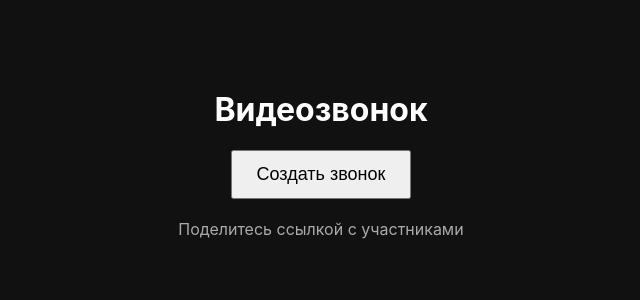
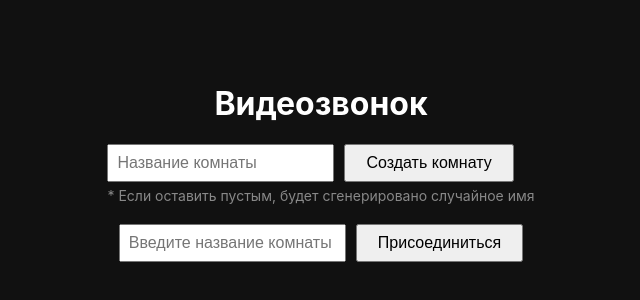
Before and after one commit to k-kulich/fora_test_task, a React (Vite) app in the folder frontend/: page / in a window 1280 px wide. Shown: the part 238-538 px from the top of the page, without its empty margins (319-959 px from the left). Built offline with nearby package versions, Linux system fonts and the light colour scheme.

Commit message:
named rooms working 1

```diff
--- a/frontend/src/App.jsx
+++ b/frontend/src/App.jsx
@@ -1,4 +1,4 @@
-import React from 'react';
+import React, { useState } from 'react';
 import { Routes, Route, Navigate } from 'react-router-dom';
 import Room from './Room';
 
@@ -13,20 +13,31 @@ function App() {
 }
 
 function Home() {
-  const [loading, setLoading] = React.useState(false);
-  const [error, setError] = React.useState('');
+  const [roomName, setRoomName] = useState('');
+  const [joinRoomName, setJoinRoomName] = useState('');
+  const [loading, setLoading] = useState(false);
+  const [error, setError] = useState('');
 
-  const createRoom = async () => {
+  // Создание комнаты
+  const createRoom = async (e) => {
+    e.preventDefault();
+    setError('');
+    if (!roomName.trim()) {
+      setError('Введите название комнаты');
+      return;
+    }
     setLoading(true);
-    setError('');
     try {
+      const body = { roomName: roomName.trim() };
       const response = await fetch(`${import.meta.env.VITE_API_URL || 'http://localhost:3000/api'}/rooms`, {
         method: 'POST',
+        headers: { 'Content-Type': 'application/json' },
+        body: JSON.stringify(body),
       });
+      const data = await response.json();
       if (!response.ok) {
-        throw new Error('Failed to create room');
+        throw new Error(data.error || 'Failed to create room');
       }
-      const data = await response.json();
       window.location.href = `/room/${data.roomId}`;
     } catch (err) {
       setError(err.message);
@@ -35,16 +46,53 @@ function Home() {
     }
   };
 
+  // Присоединение к комнате
+  const joinRoom = (e) => {
+    e.preventDefault();
+    setError('');
+    if (!joinRoomName.trim()) {
+      setError('Введите название комнаты для входа');
+      return;
+    }
+    window.location.href = `/room/${joinRoomName.trim()}`;
+  };
+
   return (
     <div style={{ display: 'flex', flexDirection: 'column', alignItems: 'center', justifyContent: 'center', height: '100vh' }}>
       <h1>Видеозвонок</h1>
-      <button onClick={createRoom} disabled={loading} style={{ padding: '12px 24px', fontSize: '18px', cursor: 'pointer' }}>
-        {loading ? 'Создание...' : 'Создать звонок'}
-      </button>
-      {error && <p style={{ color: 'red' }}>{error}</p>}
-      <p style={{ marginTop: '20px', color: '#aaa' }}>
-        Поделитесь ссылкой с участниками
-      </p>
+      <div style={{ marginBottom: '20px' }}>
+        <form onSubmit={createRoom} style={{ display: 'flex', gap: '10px' }}>
+          <input
+            type="text"
+            placeholder="Название комнаты"
+            value={roomName}
+            onChange={(e) => setRoomName(e.target.value)}
+            disabled={loading}
+            style={{ padding: '8px', fontSize: '16px' }}
+          />
+          <button type="submit" disabled={loading} style={{ padding: '8px 20px', fontSize: '16px', cursor: 'pointer' }}>
+            {loading ? 'Создание...' : 'Создать комнату'}
+          </button>
+        </form>
+        <div style={{ fontSize: '14px', color: '#888', marginTop: '5px' }}>
+          * Если оставить пустым, будет сгенерировано случайное имя
+        </div>
+      </div>
+      <div>
+        <form onSubmit={joinRoom} style={{ display: 'flex', gap: '10px' }}>
+          <input
+            type="text"
+            placeholder="Введите название комнаты"
+            value={joinRoomName}
+            onChange={(e) => setJoinRoomName(e.target.value)}
+            style={{ padding: '8px', fontSize: '16px' }}
+          />
+          <button type="submit" style={{ padding: '8px 20px', fontSize: '16px', cursor: 'pointer' }}>
+            Присоединиться
+          </button>
+        </form>
+      </div>
+      {error && <p style={{ color: 'red', marginTop: '10px' }}>{error}</p>}
     </div>
   );
 }
--- a/frontend/src/Room.jsx
+++ b/frontend/src/Room.jsx
@@ -16,8 +16,8 @@ const RoomPage = () => {
 
   const roomRef = useRef(null);
   const localVideoRef = useRef(null);
-  // Храним ссылки на элементы (видео и аудио) для удалённых участников
   const remoteElements = useRef({});
+  const hasConnectedRef = useRef(false); // флаг, чтобы подключиться только раз
 
   // Получение токена
   useEffect(() => {
@@ -37,9 +37,10 @@ const RoomPage = () => {
     fetchToken();
   }, [roomId]);
 
-  // Подключение к комнате
+  // Подключение к комнате (только один раз при наличии token и wsUrl)
   useEffect(() => {
-    if (!token || !wsUrl) return;
+    if (!token || !wsUrl || hasConnectedRef.current) return;
+    hasConnectedRef.current = true;
 
     const room = new Room({
       adaptiveStream: true,
@@ -57,7 +58,6 @@ const RoomPage = () => {
 
     room.on(RoomEvent.ParticipantDisconnected, (participant) => {
       setParticipants((prev) => prev.filter((p) => p.sid !== participant.sid));
-      // Удаляем DOM-элементы этого участника
       const el = remoteElements.current[participant.sid];
       if (el) {
         if (el.videoWrapper) el.videoWrapper.remove();
@@ -67,20 +67,15 @@ const RoomPage = () => {
     });
 
     room.on(RoomEvent.TrackSubscribed, (track, publication, participant) => {
-      // Для локального участника не создаём удалённые элементы
       if (participant.isLocal) return;
-
       const sid = participant.sid;
-      // Создаём структуру для хранения элементов, если её нет
       if (!remoteElements.current[sid]) {
         remoteElements.current[sid] = {};
       }
 
       if (track.kind === 'video') {
-        // Создаём видео-элемент
         const container = document.getElementById('video-grid');
         if (!container) return;
-        // Проверим, не существует ли уже видео-обёртка
         let wrapper = remoteElements.current[sid].videoWrapper;
         if (!wrapper) {
           wrapper = document.createElement('div');
@@ -107,10 +102,8 @@ const RoomPage = () => {
           remoteElements.current[sid].videoWrapper = wrapper;
           remoteElements.current[sid].videoEl = vid;
         }
-        // Прикрепляем трек к видео
         track.attach(remoteElements.current[sid].videoEl);
       } else if (track.kind === 'audio') {
-        // Создаём скрытый аудио-элемент
         let audioEl = remoteElements.current[sid].audioEl;
         if (!audioEl) {
           audioEl = document.createElement('audio');
@@ -120,6 +113,7 @@ const RoomPage = () => {
           remoteElements.current[sid].audioEl = audioEl;
         }
         track.attach(audioEl);
+        audioEl.play().catch(err => console.warn('Audio play error:', err));
       }
     });
 
@@ -131,10 +125,7 @@ const RoomPage = () => {
         if (vid) track.detach(vid);
       } else if (track.kind === 'audio') {
         const audioEl = remoteElements.current[sid]?.audioEl;
-        if (audioEl) {
-          track.detach(audioEl);
-          // Можно удалить аудио-элемент, но оставим, чтобы не пересоздавать при повторном подключении
-        }
+        if (audioEl) track.detach(audioEl);
       }
     });
 
@@ -147,12 +138,10 @@ const RoomPage = () => {
         await room.connect(wsUrl, token);
         setIsConnected(true);
 
-        // Включаем камеру и микрофон
         await room.localParticipant.enableCameraAndMicrophone();
         setCameraEnabled(true);
         setMicEnabled(true);
 
-        // Прикрепляем локальное видео
         const localVid = localVideoRef.current;
         if (localVid) {
           const videoTracks = room.localParticipant.videoTrackPublications;
@@ -168,14 +157,18 @@ const RoomPage = () => {
       } catch (err) {
         console.error('Connection error:', err);
         setError(err.message);
+        hasConnectedRef.current = false; // разрешаем повторную попытку
       }
     };
 
     connect();
 
+    // Cleanup при размонтировании компонента
     return () => {
-      room.disconnect();
-      // Очистка DOM-элементов
+      if (roomRef.current) {
+        roomRef.current.disconnect();
+        roomRef.current = null;
+      }
       Object.values(remoteElements.current).forEach((el) => {
         if (el.videoWrapper) el.videoWrapper.remove();
         if (el.audioEl) el.audioEl.remove();
@@ -184,8 +177,9 @@ const RoomPage = () => {
       if (localVideoRef.current) {
         localVideoRef.current.srcObject = null;
       }
+      hasConnectedRef.current = false;
     };
-  }, [token, wsUrl]);
+  }, [token, wsUrl]); // зависимости остаются, но благодаря флагу эффект выполнится только один раз
 
   // Функции управления
   const toggleCamera = async () => {
@@ -266,7 +260,6 @@ const RoomPage = () => {
           overflow: 'auto',
         }}
       >
-        {/* Локальное видео */}
         <div style={{ position: 'relative', margin: '8px' }}>
           <video
             ref={localVideoRef}
@@ -293,7 +286,6 @@ const RoomPage = () => {
             Я
           </span>
         </div>
-        {/* Удалённые видео добавляются динамически */}
       </div>
 
       <div
```
Also changed, not shown: 2 other files (tests, documents, lock files or other folders).
